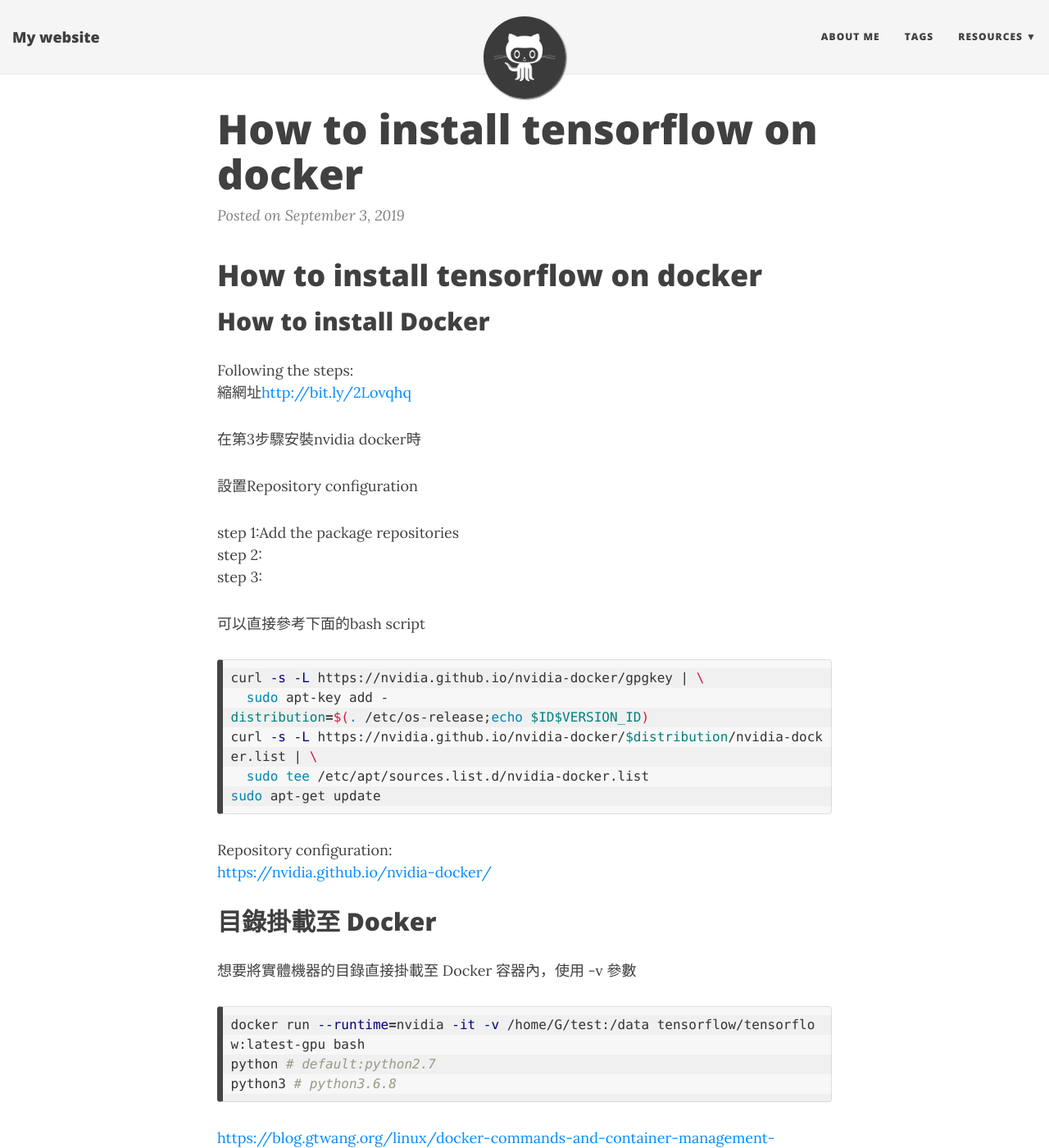
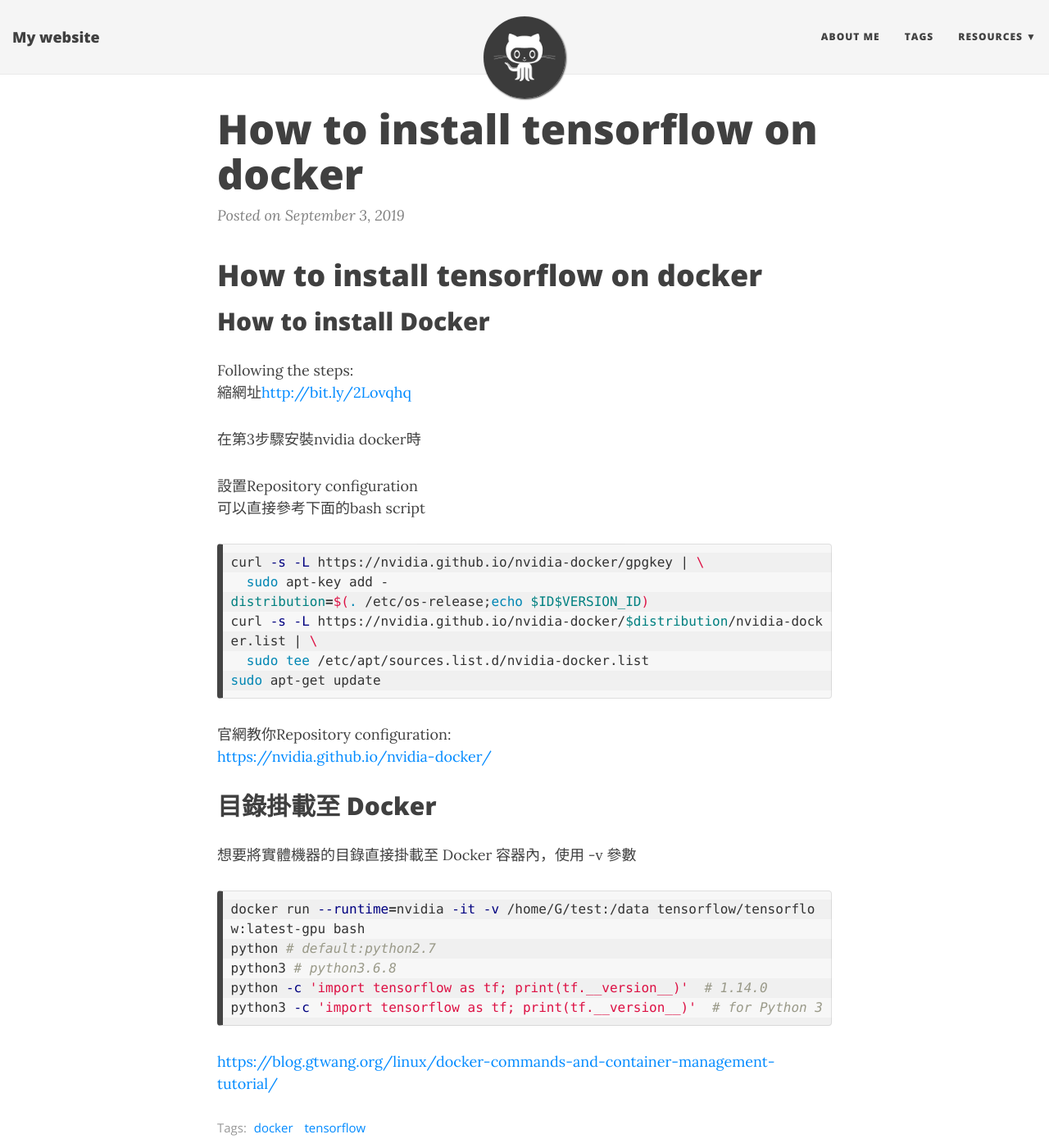
Before and after one commit to henryace/henryace.github.io, a Jekyll site: the page built from _posts/2019-09-04-HowToInstallDocker.md, in a window 1280 px wide and 1400 px high. Shown: the whole window at 82% size. Built offline with Jekyll 4.4.1, drawn with Linux system fonts in a browser that asks for light colours; nearby versions of some CDN libraries.

Commit message:
Update 2019-09-04-HowToInstallDocker.md

````diff
--- a/_posts/2019-09-04-HowToInstallDocker.md
+++ b/_posts/2019-09-04-HowToInstallDocker.md
@@ -20,11 +20,6 @@
 在第3步驟安裝nvidia docker時<br>
 
 設置Repository configuration <br>
-
-step 1:Add the package repositories <br>
-step 2: <br>
-step 3: <br>
-
 可以直接參考下面的bash script<br>
 
 ```bash
@@ -36,17 +31,19 @@
 sudo apt-get update
 ```
 
-Repository configuration:<br>
+官網教你Repository configuration:<br>
 <https://nvidia.github.io/nvidia-docker/><br>
 
 ## 目錄掛載至 Docker
 
-想要將實體機器的目錄直接掛載至 Docker 容器內，使用 -v 參數
+想要將實體機器的目錄直接掛載至 Docker 容器內，使用 -v 參數<br>
 
 ```bash
 docker run --runtime=nvidia -it -v /home/G/test:/data tensorflow/tensorflow:latest-gpu bash
 python # default:python2.7
 python3 # python3.6.8
+python -c 'import tensorflow as tf; print(tf.__version__)'  # 1.14.0
+python3 -c 'import tensorflow as tf; print(tf.__version__)'  # for Python 3
 ```
 
 <https://blog.gtwang.org/linux/docker-commands-and-container-management-tutorial/>
````
